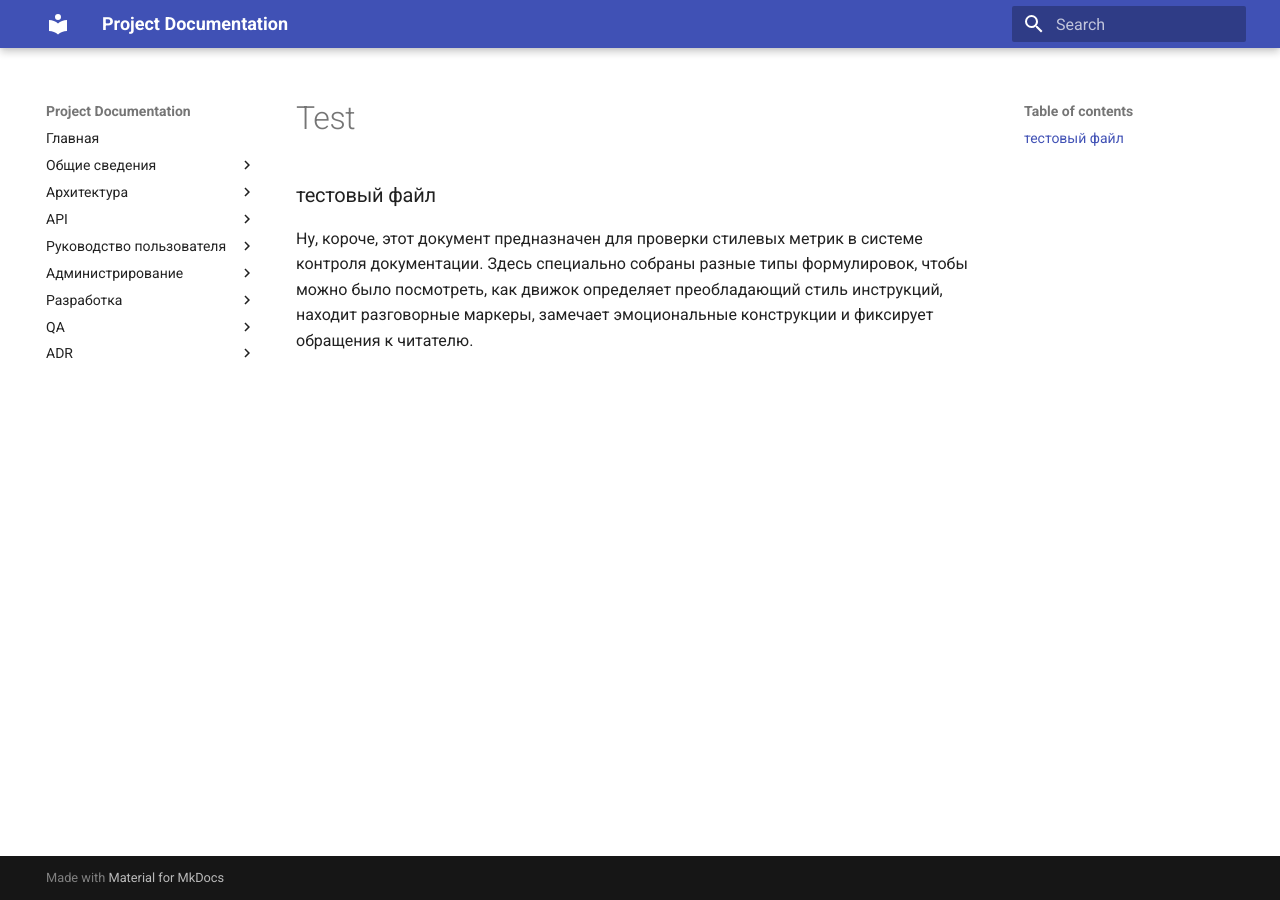
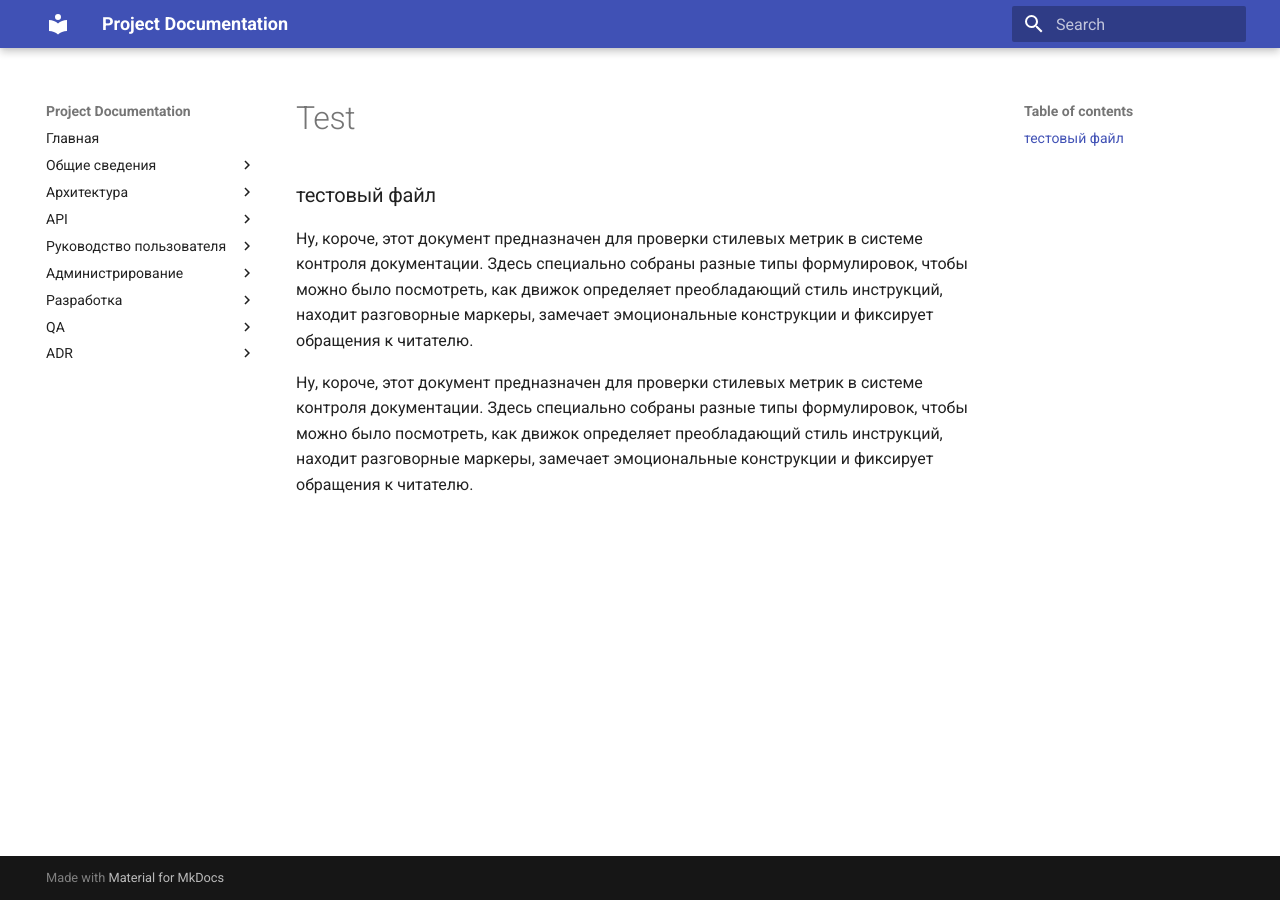
Before and after one commit to techwri/Demo, an MkDocs documentation site: the page built from docs/architecture/test.md, in a window 1280 px wide. Built offline with MkDocs 1.6.1 and Material for MkDocs 9.7.7, drawn with Linux system fonts in a browser that asks for light colours.

Commit message:
Update test.md with extra content for testing
Added additional content to test.md for style metrics evaluation.

```diff
--- a/docs/architecture/test.md
+++ b/docs/architecture/test.md
@@ -1,3 +1,5 @@
 ### тестовый файл
 
 Ну, короче, этот документ предназначен для проверки стилевых метрик в системе контроля документации. Здесь специально собраны разные типы формулировок, чтобы можно было посмотреть, как движок определяет преобладающий стиль инструкций, находит разговорные маркеры, замечает эмоциональные конструкции и фиксирует обращения к читателю.
+
+Ну, короче, этот документ предназначен для проверки стилевых метрик в системе контроля документации. Здесь специально собраны разные типы формулировок, чтобы можно было посмотреть, как движок определяет преобладающий стиль инструкций, находит разговорные маркеры, замечает эмоциональные конструкции и фиксирует обращения к читателю.
```
